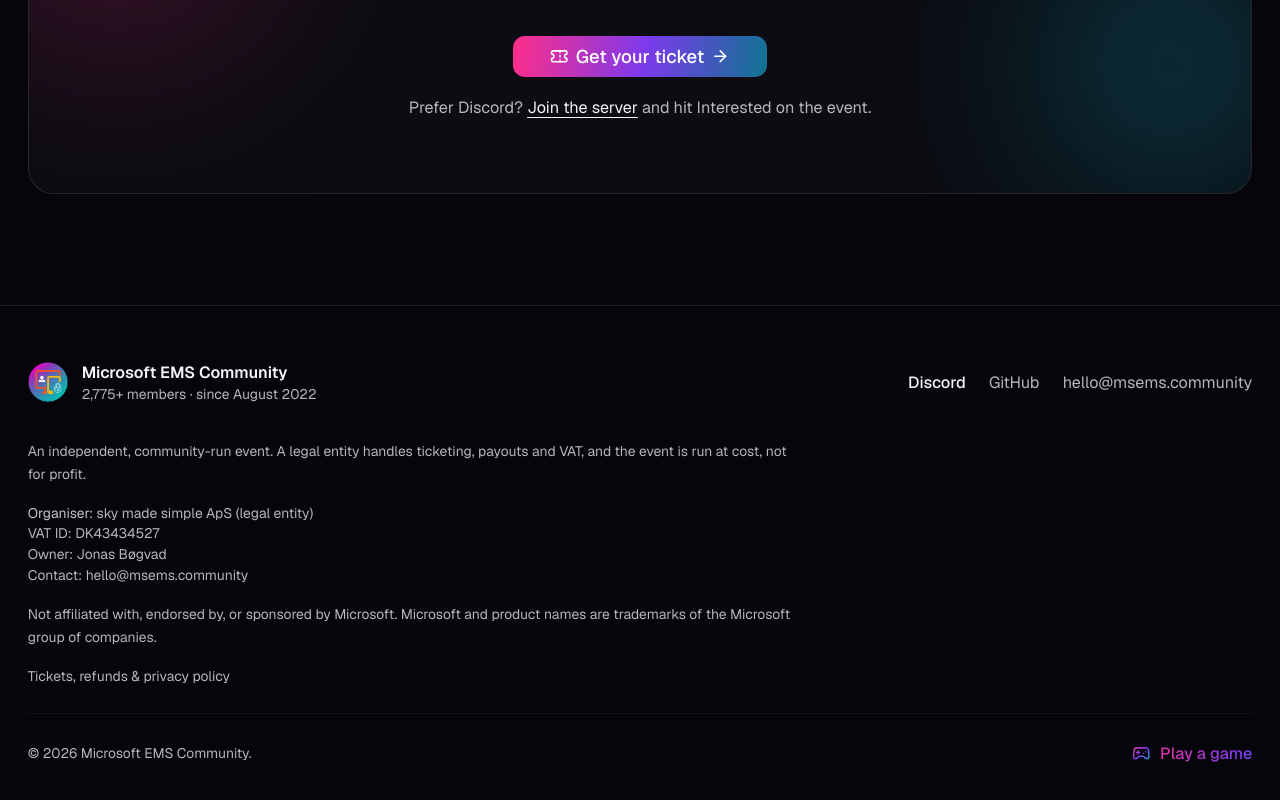
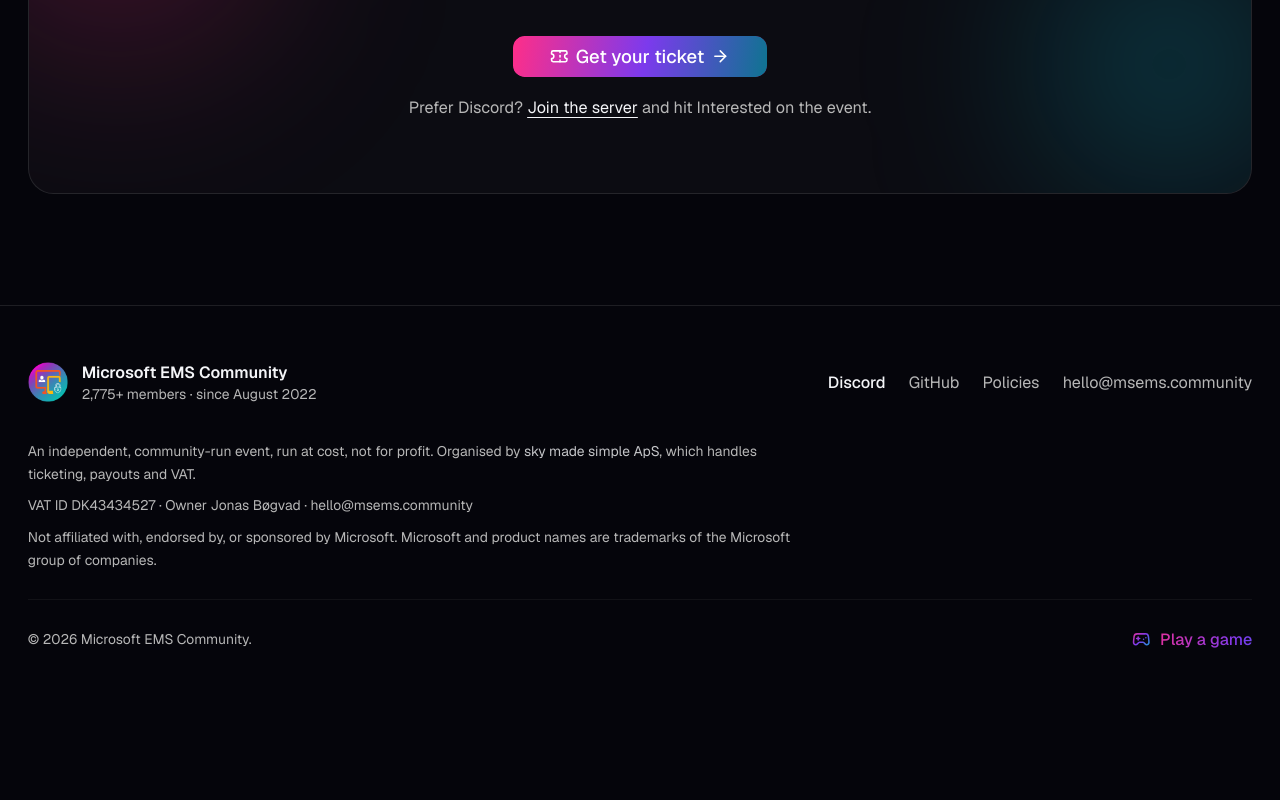
Before and after one commit to Microsoft-EMS-Community/msems-landing, a Next.js app: page / in a window 1280 px wide. Shown: the part 9450-10250 px from the top of the page. After the commit the page ends 10156 px from the top, so only its background shows below. Built offline with nearby package versions, Linux system fonts and the light colour scheme; no server answers.

Commit message:
footer: declutter legal block
Move Policies into the top links row, collapse organiser details into one tidy
line (VAT · Owner · contact), and tighten the legal copy from four stacked
blocks to three compact lines.

```diff
--- a/src/components/site-footer.tsx
+++ b/src/components/site-footer.tsx
@@ -46,6 +46,12 @@ export function SiteFooter({ memberLabel }: SiteFooterProps) {
             >
               GitHub
             </a>
+            <Link
+              href="/policies"
+              className="text-muted-foreground transition-colors hover:text-foreground"
+            >
+              Policies
+            </Link>
             <a
               href={`mailto:${EVENT.contactEmail}`}
               className="text-muted-foreground transition-colors hover:text-foreground"
@@ -55,32 +61,20 @@ export function SiteFooter({ memberLabel }: SiteFooterProps) {
           </div>
         </div>
 
-        <p className="mt-8 max-w-2xl text-xs leading-relaxed text-muted-foreground">
-          An independent, community-run event. A legal entity handles
-          ticketing, payouts and VAT, and the event is run at cost, not for
-          profit.
-        </p>
-        <div className="mt-4 space-y-0.5 text-xs text-muted-foreground">
+        <div className="mt-8 max-w-2xl space-y-2 text-xs leading-relaxed text-muted-foreground">
           <p>
-            <span className="text-foreground/80">Organiser:</span> sky made
-            simple ApS (legal entity)
+            An independent, community-run event, run at cost, not for profit.
+            Organised by{" "}
+            <span className="text-foreground/80">sky made simple ApS</span>,
+            which handles ticketing, payouts and VAT.
           </p>
-          <p>VAT ID: DK43434527</p>
-          <p>Owner: Jonas Bøgvad</p>
-          <p>Contact: {EVENT.contactEmail}</p>
+          <p>VAT ID DK43434527 · Owner Jonas Bøgvad · {EVENT.contactEmail}</p>
+          <p>
+            Not affiliated with, endorsed by, or sponsored by Microsoft.
+            Microsoft and product names are trademarks of the Microsoft group of
+            companies.
+          </p>
         </div>
-        <p className="mt-4 max-w-2xl text-xs leading-relaxed text-muted-foreground">
-          Not affiliated with, endorsed by, or sponsored by Microsoft. Microsoft
-          and product names are trademarks of the Microsoft group of companies.
-        </p>
-        <p className="mt-4 text-xs">
-          <Link
-            href="/policies"
-            className="text-muted-foreground transition-colors hover:text-foreground"
-          >
-            Tickets, refunds &amp; privacy policy
-          </Link>
-        </p>
         <div className="mt-6 border-t border-white/5 pt-6">
           <div className="flex flex-wrap items-center justify-between gap-3">
             <p className="text-xs text-muted-foreground">
```
